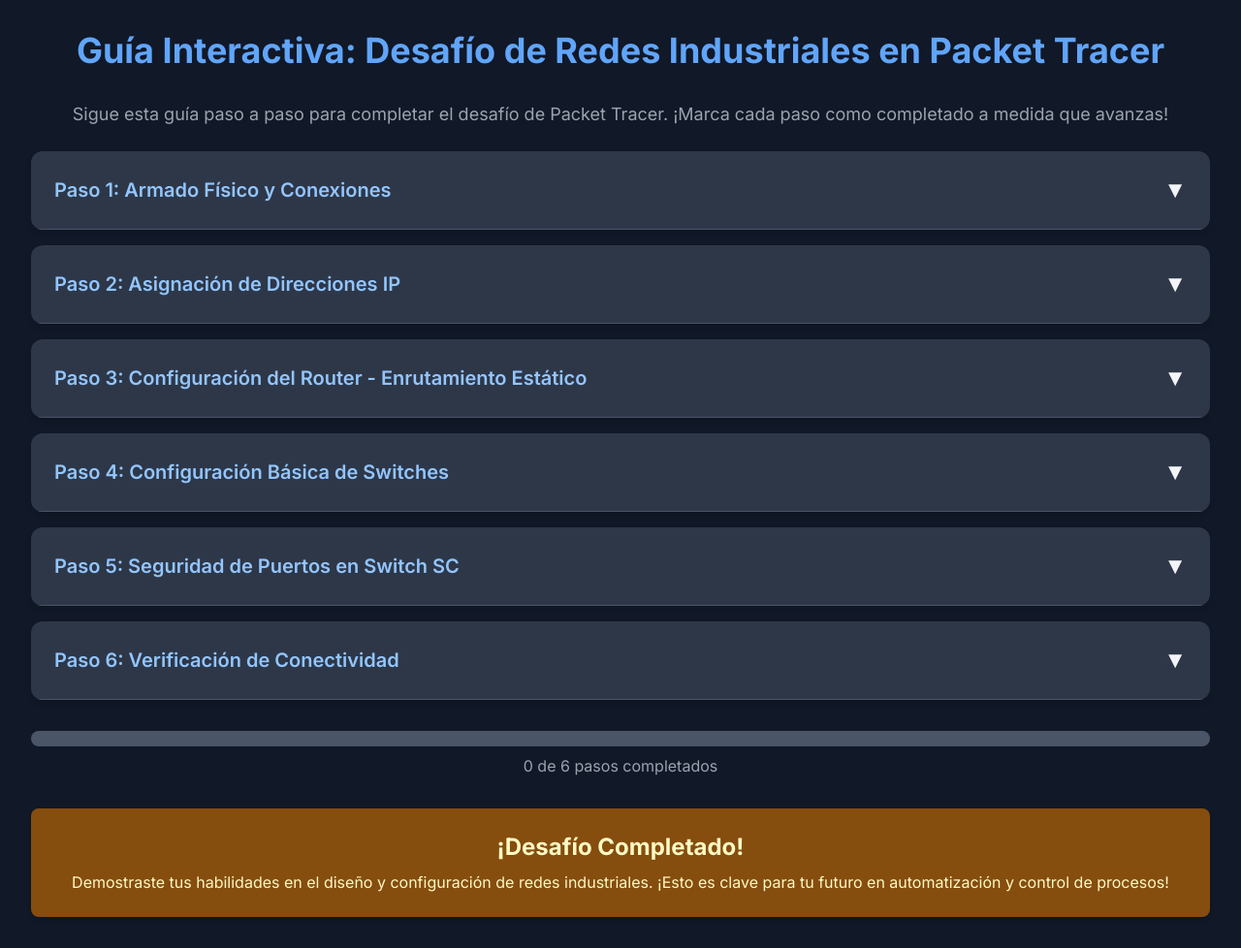
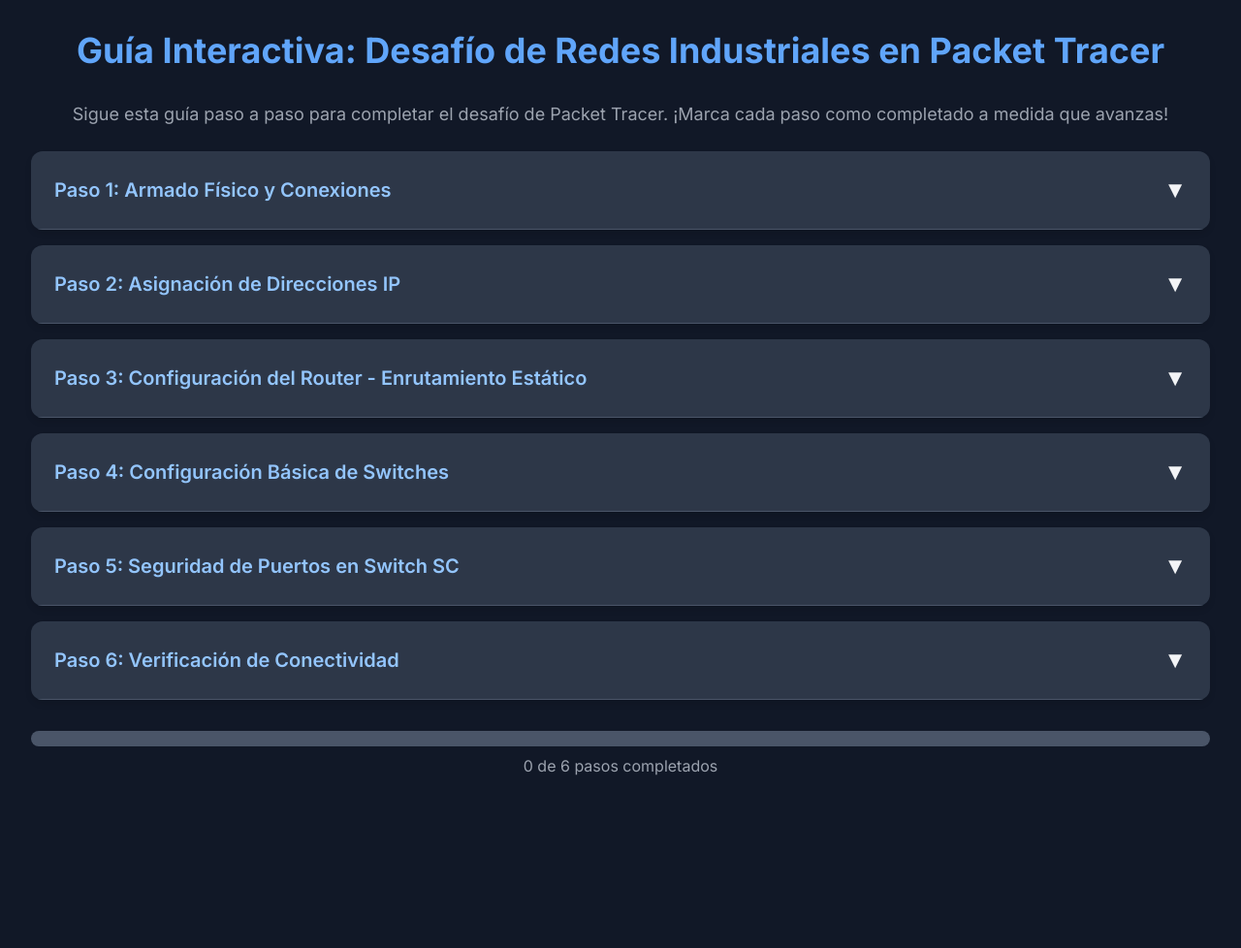
Before and after one commit to pablolimardo/actividad-scada-61-redes, a plain HTML site: page index.html in a window 1280 px wide. Shown: the whole page at 97% size. After the commit the page ends 834 px from the top, so only its background shows below. Drawn offline with nearby package versions, Linux system fonts and the light colour scheme.

Commit message:
Update index.html

```diff
--- a/index.html
+++ b/index.html
@@ -315,11 +315,6 @@
         <p class="text-center text-gray-400 mt-2">
             <span id="completed-steps">0</span> de <span id="total-steps">6</span> pasos completados
         </p>
-
-        <div class="mt-8 p-6 bg-yellow-800 text-yellow-100 rounded-lg shadow-md text-center">
-            <h2 class="text-2xl font-bold mb-2">¡Desafío Completado!</h2>
-            <p>Demostraste tus habilidades en el diseño y configuración de redes industriales. ¡Esto es clave para tu futuro en automatización y control de procesos!</p>
-        </div>
     </div>
 
     <script>
```
